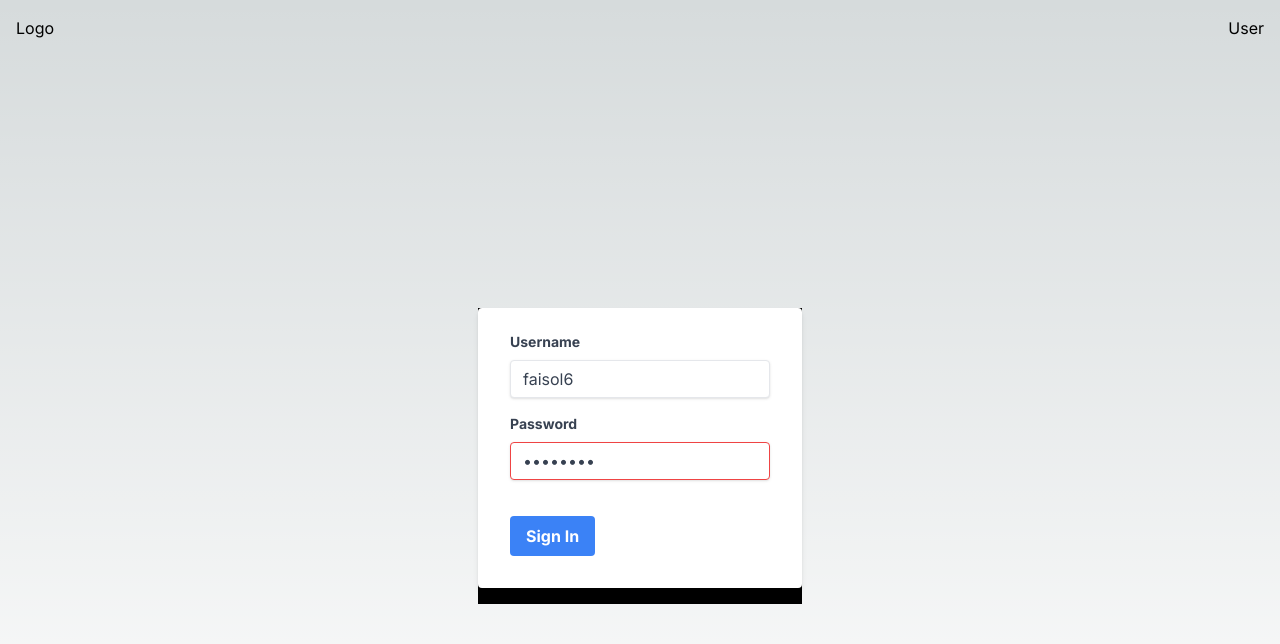
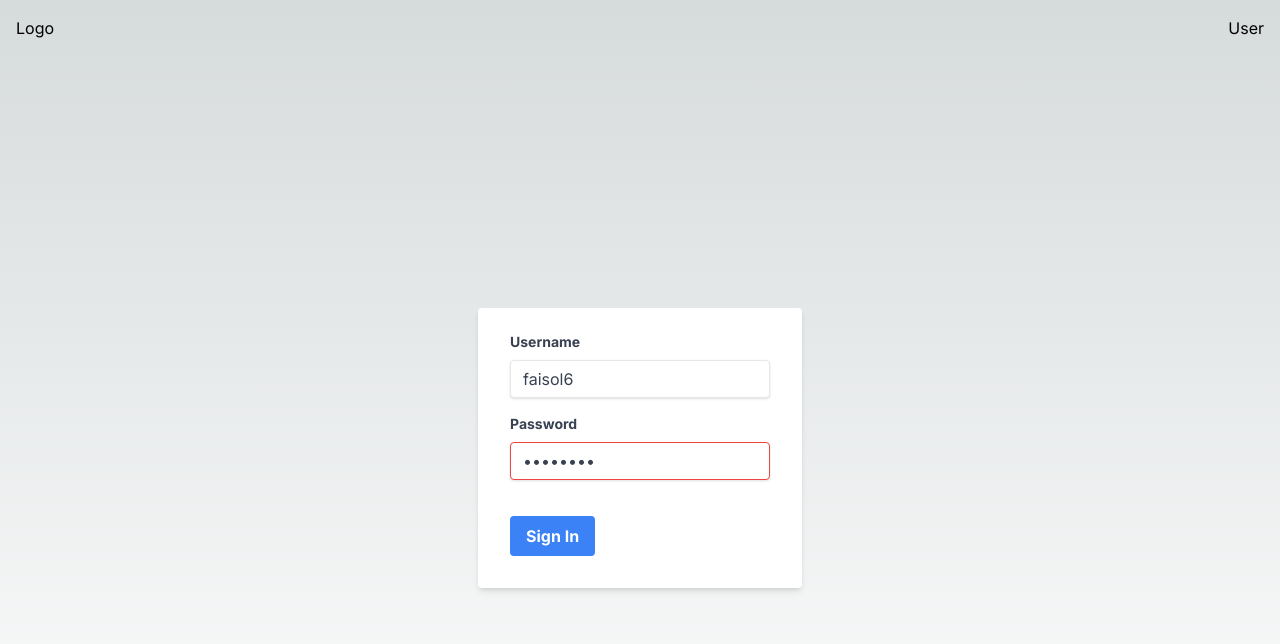
Before and after one commit to faisol6/my-next, a Next.js app: page /login in a window 1280 px wide. Shown: the top 644 px of the page. Built offline with nearby package versions, Linux system fonts and the light colour scheme.

Commit message:
edit login page

```diff
--- a/src/app/login/page.tsx
+++ b/src/app/login/page.tsx
@@ -25,8 +25,8 @@ const Login = () => {
   };
 
   return (
-    <div className="grid justify-items-center h-[100vh] w-[100vw]">
-      <div className="bg-black self-center">
+    <div className="grid justify-items-center h-[100vh]">
+      <div className="self-center">
         <div className="bg-white shadow-md rounded px-8 pt-6 pb-8 mb-4">
           <div className="mb-4">
             <label className="block text-gray-700 text-sm font-bold mb-2">
```
